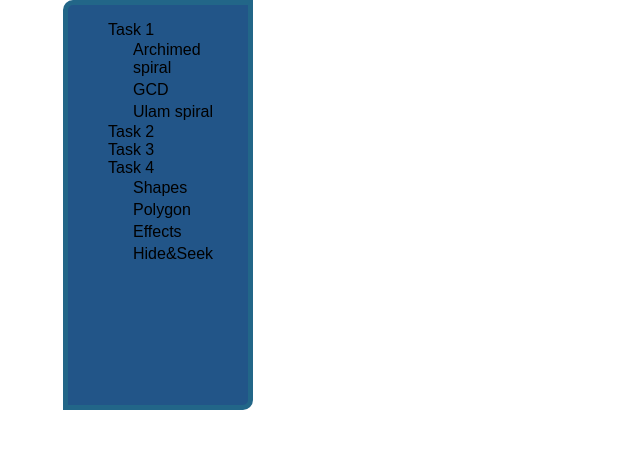
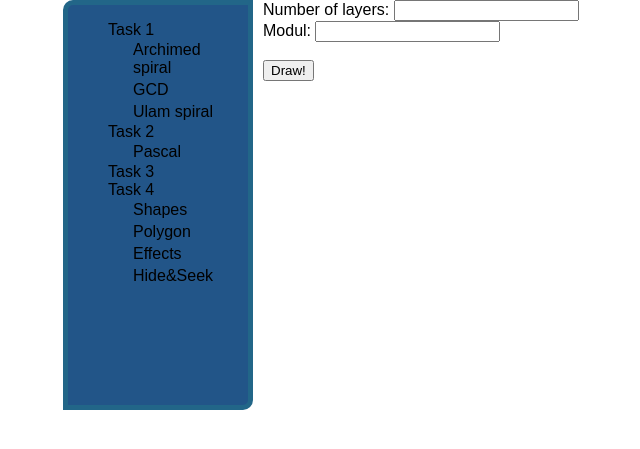
Before and after one commit to JendaPlhak/math_in_python, a Flask app: page /plhak/pascal in a window 1280 px wide. Shown: the part 65-514 px from the top of the page, without its empty margins (127-767 px from the left). Run offline with Flask 2, Linux system fonts and the light colour scheme; parts of the project's set-up code (start-up, migrations or seed data) failed here and were passed over.

Commit message:
magic button, kvagrs triangulation

```diff
--- a/webserver/layout2/routes.py
+++ b/webserver/layout2/routes.py
@@ -3,15 +3,19 @@ import logging
 import sys
 sys.path.append("../../JendasWork/2_task/")
 sys.path.append("/home/ubuntu/math_in_python/JendasWork/2_task/")
+sys.path.append("../../KvagrsWork/5_week/")
+sys.path.append("/home/ubuntu/math_in_python/KvagrsWork/5_week/")
 
 from logging.handlers import RotatingFileHandler
-from flask            import Flask, render_template
+from flask            import Flask, request, render_template
 
 app = Flask(__name__)
 
 from urlparse         import parse_qs
 from bottle           import route, run, template, static_file
 from pascals_triangle import plot_pascals_triangle
+from triangulation    import draw_triangulation
+from PIL              import Image
 
 
 @app.route('/')
@@ -19,14 +23,12 @@ from pascals_triangle import plot_pascals_triangle
 def home(name=''):
     return render_template('home.html', name=name)
 
-
 @app.route('/plhak/')
 @app.route('/plhak/<task>')
 def plhak(task=''):
     return render_template('plhak.html', task=task)
 
-
-@app.route('/pascal/<qstring>')
+@app.route('/plhak/<qstring>')
 def index(qstring):
     print "Attempting to print pascals triangle"
     print "     Parameters: %s\n" % qstring
@@ -42,19 +44,20 @@ def index(qstring):
                                 )
 
 
-#def kvapil():
-#    return render_template('kvapil.html')
-#
 @app.route('/kvapil/')
 @app.route('/kvapil/<task>')
-def kvapil(task=''):
-    return render_template('kvapil.html', task=task)
+def kvapil(task='', img_data='triangulation.svg'):
 
+    n = int(request.args.get('num',0))
 
+    img = draw_triangulation(n)
+    base64_data = open( img, "rb").read().encode("base64").replace("\n", "")
+
+    return render_template('kvapil.html', task=task, img_data=base64_data)
 
 
 if __name__ == '__main__':
     handler = RotatingFileHandler('/var/log/flaskWebserver.log', maxBytes=100000, backupCount=1)
     handler.setLevel(logging.INFO)
     app.logger.addHandler(handler)
-    app.run(port=8080)
+    app.run(port=8080, debug=True)
--- a/webserver/layout2/templates/plhak.html
+++ b/webserver/layout2/templates/plhak.html
@@ -32,6 +32,12 @@
 		<img src="../static/img/JendasWork/4_task/hide_and_seek3_orig.png" width="500" alt="hide_and_seek3_orig.png">
 		<img src="../static/img/JendasWork/4_task/hide_and_seek3.png" width="500" alt="hide_and_seek3.png">
 		<p>Click <a href="https://github.com/JendaPlhak/math_in_python/blob/master/JendasWork/4_task/hide_and_seek.py">here</a> to see the code.</p>
+	{% elif task == 'pascal' %}
+		<form method="get" action="pascal">
+			Number of layers:	<input type="text" name="n_layers"><br>
+			Modul: 				<input type="text" name="d"><br><br>
+			<input type="submit" value="Draw!">
+		</form>
 	{% endif %}
 {% endblock %}
 {% block side_container %}
@@ -45,6 +51,9 @@
 		</ul>
 	</li>
 	<li>Task 2</li>
+		<ul class="side_menu">
+			<li><a href="/plhak/pascal">Pascal</a></li>
+		</ul>
 	<li>Task 3</li>
 	<li>Task 4</li>
 		<ul class="side_menu">
```
Also changed, not shown: webserver/layout2/templates/kvapil.html (+12 -0 lines).
